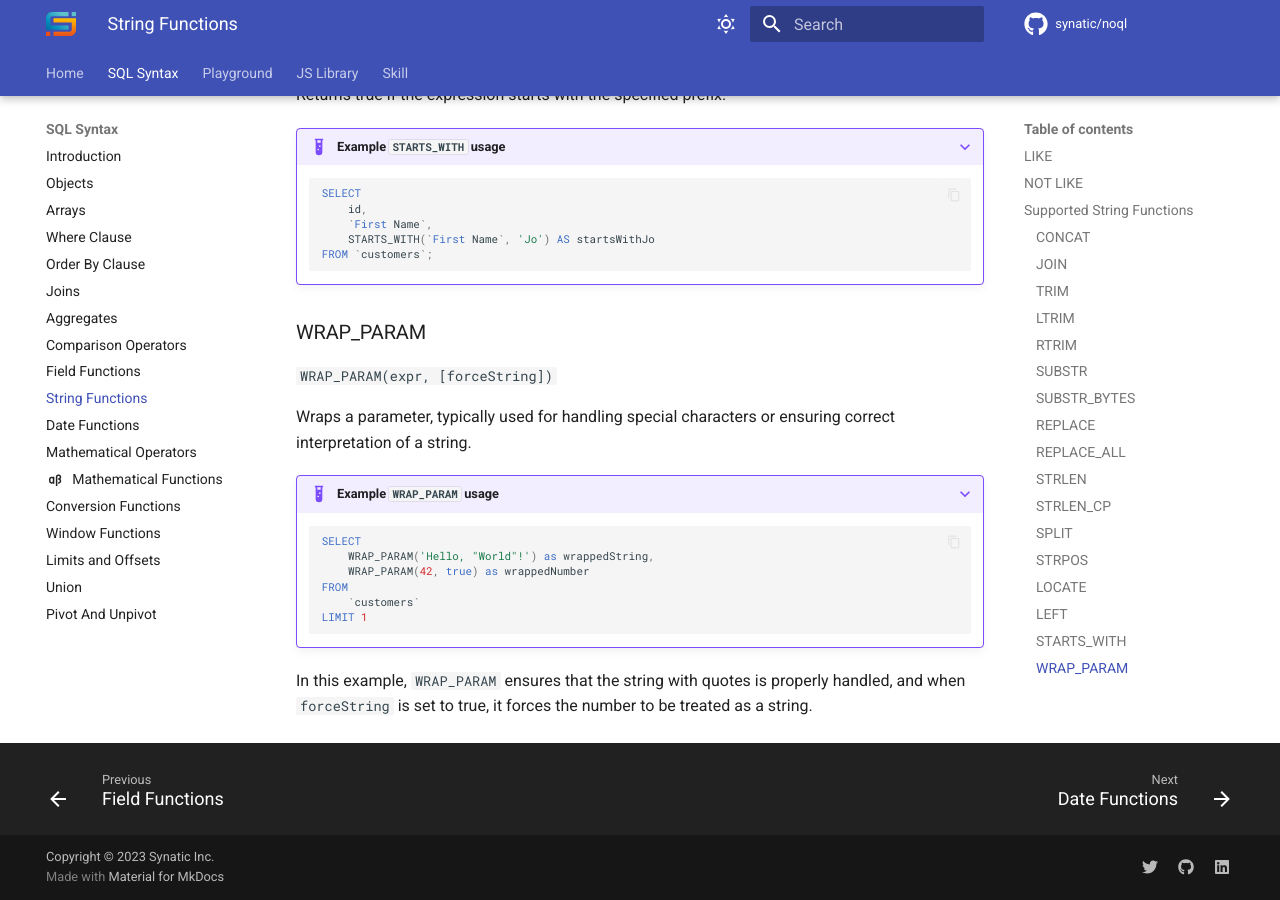
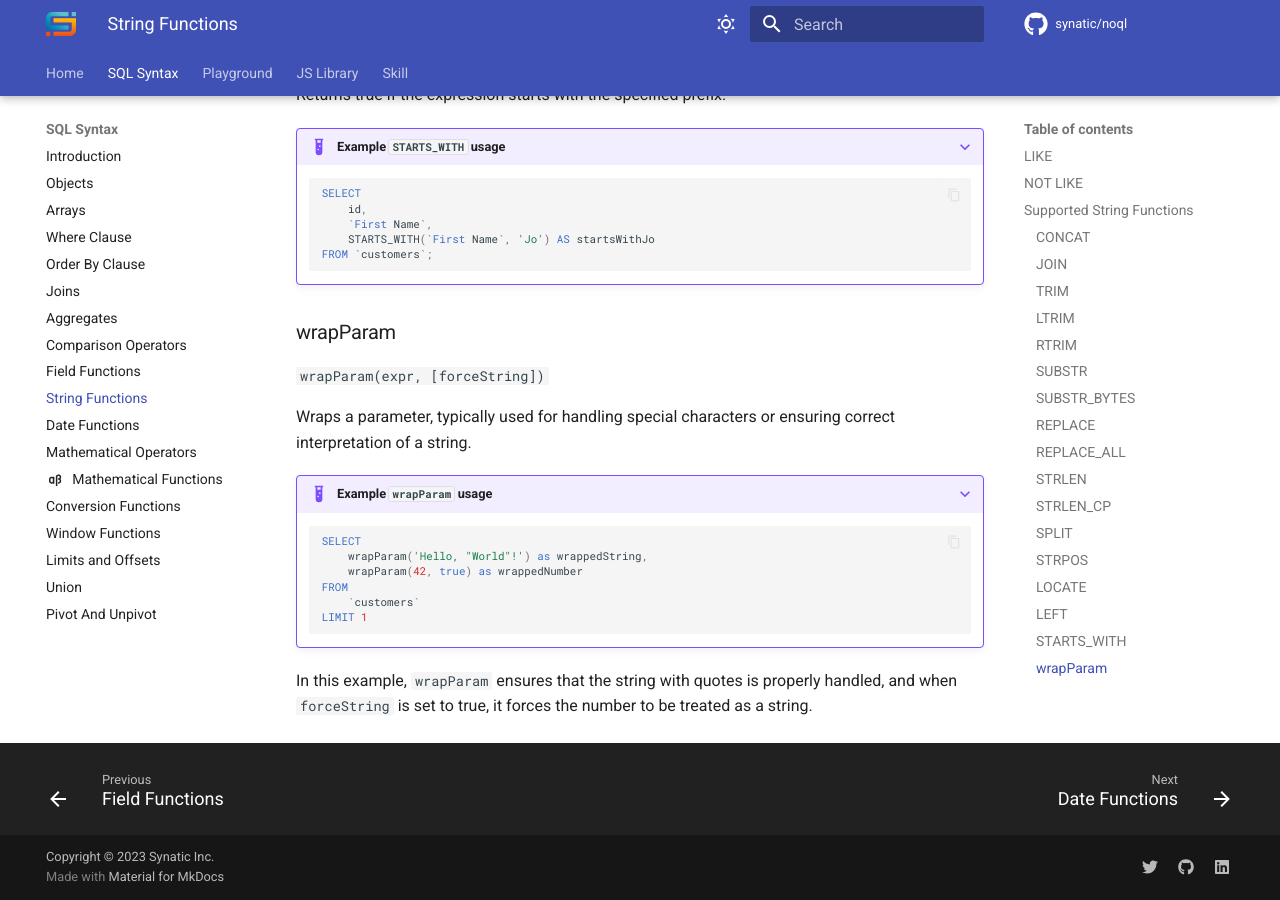
Before and after one commit to synatic/noql, an MkDocs documentation site: the page built from docs/docs/sql-syntax/string-functions.md, in a window 1280 px wide and 900 px high, scrolled down 5849 px. Built offline with MkDocs 1.6.1 and Material for MkDocs 9.7.7, drawn with Linux system fonts in a browser that asks for light colours; a script that is not in the unit is left out; comment, search, counter and statistics services are not loaded.

Commit message:
Update string-functions.md
Changed occurrences of WRAP_PARAM() to the correct function name wrapParam()

````diff
--- a/docs/docs/sql-syntax/string-functions.md
+++ b/docs/docs/sql-syntax/string-functions.md
@@ -284,21 +284,21 @@ Returns true if the expression starts with the specified prefix.
     FROM `customers`;
     ```
 
-### WRAP_PARAM
+### wrapParam
 
-`WRAP_PARAM(expr, [forceString])`
+`wrapParam(expr, [forceString])`
 
 Wraps a parameter, typically used for handling special characters or ensuring correct interpretation of a string.
 
-???+ example "Example `WRAP_PARAM` usage"
+???+ example "Example `wrapParam` usage"
 
     ```sql
     SELECT
-        WRAP_PARAM('Hello, "World"!') as wrappedString,
-        WRAP_PARAM(42, true) as wrappedNumber
+        wrapParam('Hello, "World"!') as wrappedString,
+        wrapParam(42, true) as wrappedNumber
     FROM
         `customers`
     LIMIT 1
     ```
 
-In this example, `WRAP_PARAM` ensures that the string with quotes is properly handled, and when `forceString` is set to true, it forces the number to be treated as a string.
+In this example, `wrapParam` ensures that the string with quotes is properly handled, and when `forceString` is set to true, it forces the number to be treated as a string.
````
